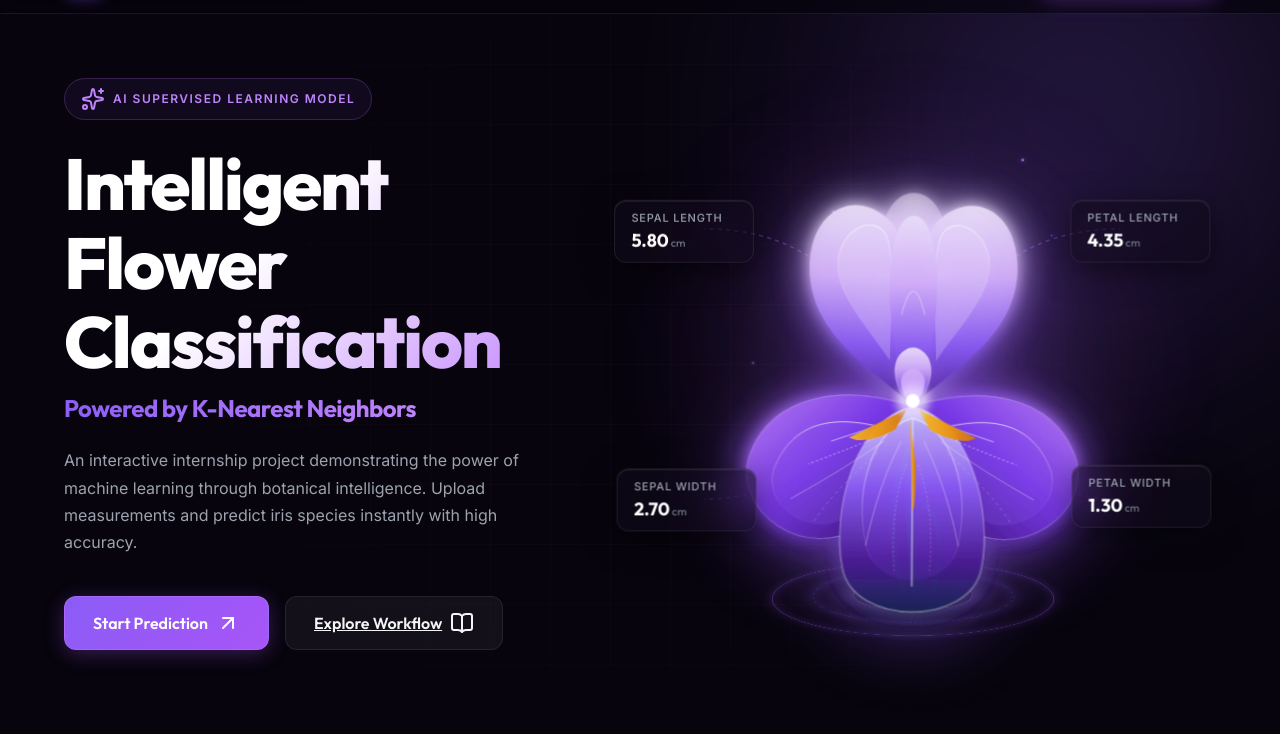
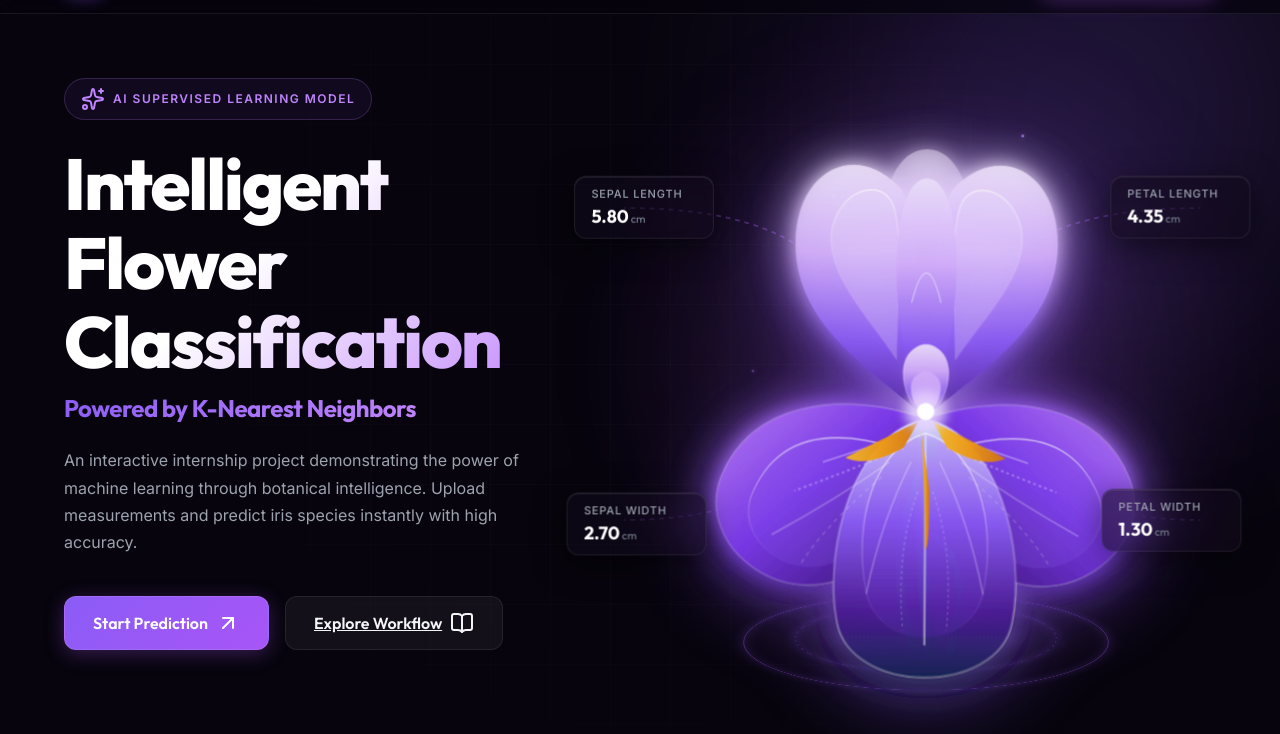
Before and after one commit to Sudiksha-Bharat-Singh/BloomSphere, a website built with Vite: page index.html in a window 1280 px wide. Shown: the part 66-800 px from the top of the page. Built offline with nearby package versions, Linux system fonts and the light colour scheme.

Commit message:
feat: implement BloomSphere core design system and hero section layout

```diff
--- a/index.html
+++ b/index.html
@@ -106,27 +106,27 @@
 
           <!-- SVG Dotted Connector Lines -->
           <svg class="connector-lines-svg" viewBox="0 0 500 500" fill="none" xmlns="http://www.w3.org/2000/svg">
-            <path d="M 50 120 C 120 120, 180 150, 200 210" class="connector-line-path" />
-            <path d="M 50 380 C 120 380, 170 340, 210 290" class="connector-line-path" />
-            <path d="M 450 120 C 380 120, 320 150, 300 210" class="connector-line-path" />
-            <path d="M 450 380 C 380 380, 330 340, 290 290" class="connector-line-path" />
+            <path d="M 10 120 C 120 120, 180 150, 200 210" class="connector-line-path" />
+            <path d="M 10 380 C 120 380, 170 340, 210 290" class="connector-line-path" />
+            <path d="M 490 120 C 380 120, 320 150, 300 210" class="connector-line-path" />
+            <path d="M 490 380 C 380 380, 330 340, 290 290" class="connector-line-path" />
           </svg>
 
           <!-- Floating Measurement Cards -->
           <div class="floating-tags-container">
-            <div class="floating-tag floating-tag-1" style="top: 20%; left: 0%;">
+            <div class="floating-tag floating-tag-1" style="top: 20%; left: -40px;">
               <div class="tag-title">Sepal Length</div>
               <div class="tag-val">5.80 <span>cm</span></div>
             </div>
-            <div class="floating-tag floating-tag-2" style="bottom: 20%; left: 0%;">
+            <div class="floating-tag floating-tag-2" style="bottom: 20%; left: -50px;">
               <div class="tag-title">Sepal Width</div>
               <div class="tag-val">2.70 <span>cm</span></div>
             </div>
-            <div class="floating-tag floating-tag-3" style="top: 20%; right: 0%;">
+            <div class="floating-tag floating-tag-3" style="top: 20%; right: -40px;">
               <div class="tag-title">Petal Length</div>
               <div class="tag-val">4.35 <span>cm</span></div>
             </div>
-            <div class="floating-tag floating-tag-4" style="bottom: 20%; right: 0%;">
+            <div class="floating-tag floating-tag-4" style="bottom: 20%; right: -30px;">
               <div class="tag-title">Petal Width</div>
               <div class="tag-val">1.30 <span>cm</span></div>
             </div>
--- a/src/css/style.css
+++ b/src/css/style.css
@@ -2434,9 +2434,9 @@ body {
   position: relative;
   display: flex;
   align-items: center;
-  justify-content: center;
-  width: 100%;
-  height: 520px;
+  justify-content: flex-end; /* Align the visualizer to the right side */
+  width: 100%;
+  height: 600px; /* Increased from 520px to support a larger flower */
   overflow: visible;
 }
 
@@ -2554,7 +2554,7 @@ body {
 .hologram-rings {
   position: absolute;
   bottom: 0px;
-  width: 300px;
+  width: 380px;
   height: 60px;
   perspective: 1000px;
   display: flex;
@@ -2574,15 +2574,15 @@ body {
 }
 
 .ring-1 {
-  width: 280px;
-  height: 280px;
+  width: 360px;
+  height: 360px;
   border-color: rgba(168, 85, 247, 0.35);
   animation-duration: 8s;
 }
 
 .ring-2 {
-  width: 200px;
-  height: 200px;
+  width: 260px;
+  height: 260px;
   border-color: rgba(139, 92, 246, 0.25);
   border-style: dashed;
   animation-duration: 12s;
@@ -2590,8 +2590,8 @@ body {
 }
 
 .ring-3 {
-  width: 120px;
-  height: 120px;
+  width: 160px;
+  height: 160px;
   border-color: rgba(192, 132, 252, 0.5);
   box-shadow: 0 0 25px rgba(192, 132, 252, 0.4);
   animation-duration: 6s;
@@ -2656,17 +2656,18 @@ body {
   position: relative;
   z-index: 2;
   width: 100%;
-  max-width: 100%;
+  max-width: 580px; /* Constrained to match scaled flower and align right */
   height: 100%;
   display: flex;
   flex-direction: column;
   align-items: center;
   justify-content: center;
+  margin-left: auto; /* Aligns container to the right edge of the visual column */
 }
 
 .hero-iris-svg {
-  width: 90%;
-  max-width: 460px; /* Increased from 320px to occupy 70-80% of visualizer area */
+  width: 100%;
+  max-width: 580px; /* Increased to occupy 80% of right-side visual column */
   height: auto;
   filter: drop-shadow(0 15px 35px rgba(139, 92, 246, 0.45));
   animation: float-flower-hologram 6s infinite ease-in-out;
@@ -2682,8 +2683,8 @@ body {
 
 .hero-visual-glow {
   position: absolute;
-  width: 460px; /* Scaled matching the flower size */
-  height: 460px;
+  width: 580px; /* Scaled matching the flower size */
+  height: 580px;
   background: radial-gradient(circle, rgba(168, 85, 247, 0.35) 0%, rgba(139, 92, 246, 0) 70%);
   border-radius: 50%;
   filter: blur(55px);
```
